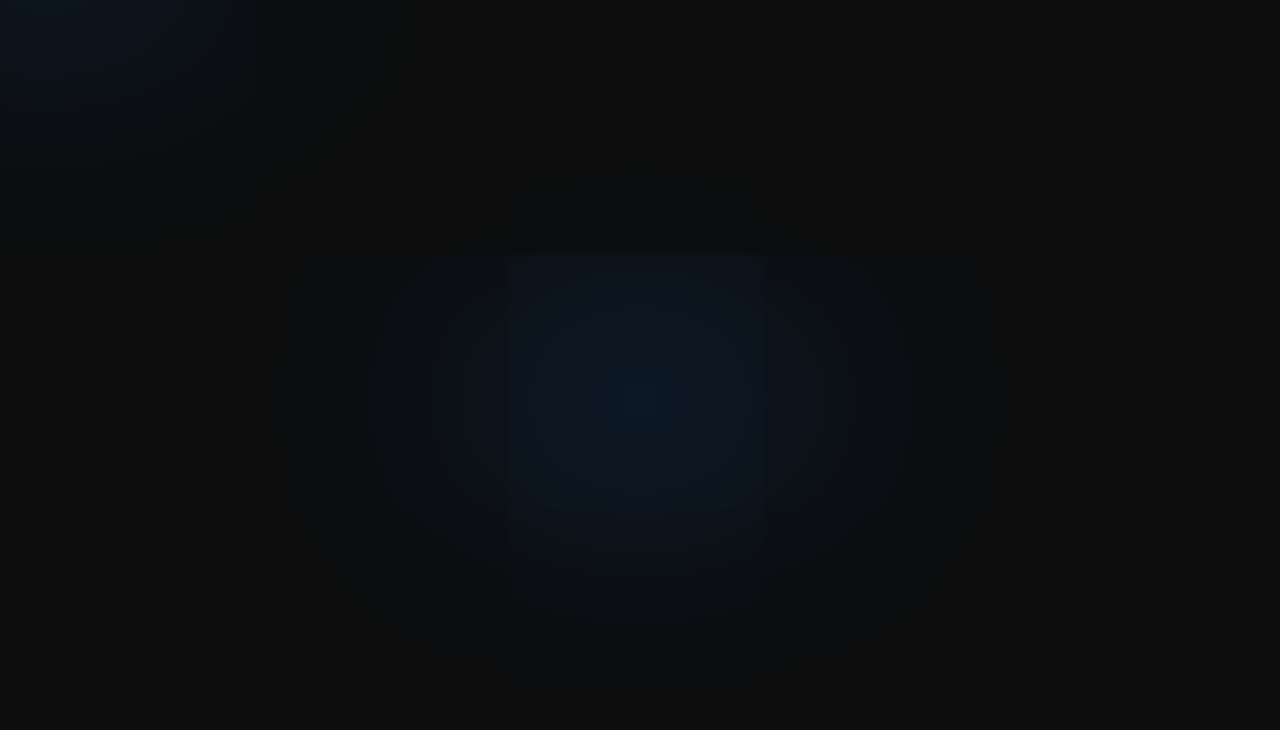
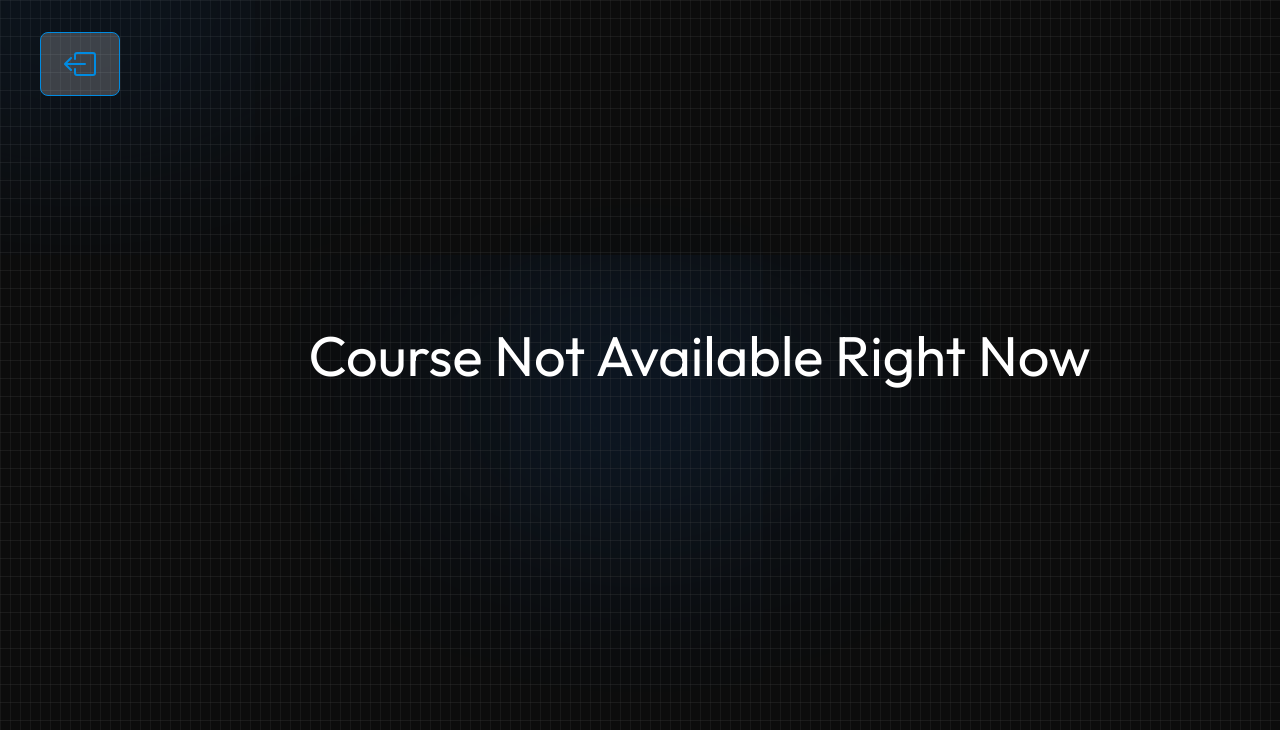
Before and after one commit to emon-shikder2217/Mass-English, a React (Vite) app: page /courses in a window 1280 px wide. Shown: the top 730 px of the page. Built offline with nearby package versions, Linux system fonts and the light colour scheme; a web font is replaced by a local one.

Commit message:
initial commit

```diff
--- a/src/components/Container/Container.css
+++ b/src/components/Container/Container.css
@@ -138,11 +138,17 @@
 
     display: flex;
 
-    margin-top: 35px;
+    margin-top: 32px;
 
     margin-left: 25px;
 
     color: #fff;
+
+}
+
+.head1 {
+
+    margin-left: 15px;
 
 }
 
@@ -155,6 +161,10 @@
     font-weight: 600;
 
     letter-spacing: 1.5px;
+
+    margin-left: 10px;
+
+    margin-top: 9px;
 }
 
 .child1Content p,
@@ -183,3 +193,42 @@
     color: #3db5ff;
 
 }
+
+.bookIcon,
+.goalIcon,
+.micIcon {
+
+    display: flex;
+
+    justify-content: center;
+
+    align-items: center;
+
+    height: 55px;
+
+    width: 63px;
+
+    margin-top: 7px;
+
+    border: 0.8px solid #3db5ff;
+
+    border-radius: 10px;
+
+    color: rgba(194, 82, 255, 0.808);
+
+    font-size: 30px;
+
+    background: rgba( 255, 255, 255, .09 );
+
+    transition: 0.3s ease;
+
+}
+
+
+.bookIcon:hover,
+.goalIcon:hover,
+.micIcon:hover {
+
+    color: #3db5ff;
+
+}
--- a/src/components/Container/Container.jsx
+++ b/src/components/Container/Container.jsx
@@ -1,4 +1,9 @@
+import { BsBookFill } from "react-icons/bs";
+import { FaMicrophoneAlt } from "react-icons/fa";
+import { GoGoal } from "react-icons/go";
 import './container.css';
+
+
 
 const Container = () => {
   return (
@@ -6,7 +11,9 @@
       <div className="parent">
         <div className='child1'>
           <div className="head1">
-            <img src="" alt="logo" />
+            <div className="bookIcon">
+              <BsBookFill />
+            </div>
             <h3>English  <span className='span'>Grammer</span></h3>
           </div>
           <div className="child1Content">
@@ -16,7 +23,9 @@
         </div>
         <div className='child2'>
         <div className="head2">
-            <img src="" alt="logo" />
+            <div className="micIcon">
+            <FaMicrophoneAlt />
+            </div>
             <h3>English  <span className='span'>Spoken</span></h3>
           </div>
           <div className="child2Content">
@@ -25,7 +34,9 @@
         </div>
         <div className='child3'>
         <div className="head2">
-            <img src="" alt="logo" />
+            <div className="goalIcon">
+            <GoGoal />
+            </div>
             <h3>IELTS  <span className='span'>Practice</span></h3>
           </div>
           <div className="child2Content">
--- a/src/pages/About/About.css
+++ b/src/pages/About/About.css
@@ -0,0 +1,93 @@
+
+
+ .about-container {
+
+    height: 220vh;
+
+    background: #0c0c0c;
+
+    display: flex;
+
+    flex-direction: column;
+
+ }
+
+ .about-overlay {
+
+
+
+
+  width: 100%;
+
+  height: 100%;
+
+  background-image: linear-gradient(
+      to right,
+      rgba(79, 79, 79, 0.18) 1.2px,
+      transparent 1px
+    ),
+    linear-gradient(to bottom, rgba(79, 79, 79, 0.228) 1.2px, transparent 1px);
+
+  background-size: 14px 24px;
+
+  mask-image: radial-gradient(
+    ellipse 60% 70% at 50% 0%,
+    black 70%,
+    transparent 100%
+  );
+
+  -webkit-mask-image: radial-gradient(
+    ellipse 60% 50% at 50% 0%,
+    #000 90%,
+    transparent 100%
+  );
+
+  pointer-events: none;
+
+  z-index: 0;
+
+  overflow-y: hidden;
+
+ }
+
+
+ .aboutTutor {
+
+    height: 620px;
+
+    width: 90%;
+
+    position: absolute;
+
+    margin-top: 100px;
+
+    margin-left: 75px;
+
+    border-radius: 12px;
+
+    background: rgba( 255, 255, 255, 0.08 );
+
+    border: 0.8px solid rgba( 255, 255, 255, 0.5 );
+
+    backdrop-filter: blur( -12px );
+
+ }
+
+ .aboutCoaching {
+
+    height: 620px;
+
+    width: 90%;
+
+    margin-top: 880px;
+
+    margin-left: 75px;
+
+    background: rgba( 255, 255, 255, 0.08 );
+
+    border: 0.8px solid rgba( 255, 255, 255, 0.5 );
+
+    position: absolute;
+
+    border-radius: 12px;
+}
--- a/src/pages/About/About.jsx
+++ b/src/pages/About/About.jsx
@@ -1,8 +1,12 @@
-import './About.css';
+import "./About.css";
 
 const About = () => {
   return (
-    <div>About</div>
-  )
-}
+    <div className="about-container">
+      <div className="about-overlay"></div>
+      <div className="aboutTutor"></div>
+      <div className="aboutCoaching"></div>
+    </div>
+  );
+};
 export default About;
--- a/src/pages/Courses/Courses.css
+++ b/src/pages/Courses/Courses.css
@@ -1,7 +1,6 @@
 
 
- body {
-
+.courses-container {
 
    min-height: 100vh;
 
@@ -9,12 +8,13 @@
 
    position: relative;
 
+   overflow: hidden;
+
 }
 
+.courses-container::before {
 
- body::before {
-
-    content: '';
+   content: "";
 
    position: absolute;
 
@@ -22,45 +22,47 @@
 
    width: 20%;
 
-        box-shadow: 0 0 800px 25px #008be1,
-                    0 0 700px 26px #49066E,
-                    0 0 900px 28px #008be1,
-                    0 0 1000px 30px #008be1;
+   box-shadow:
+     0 0 400px 20px #008be1,
+     0 0 350px 22px #49066E,
+     0 0 450px 24px #008be1,
+     0 0 500px 26px #008be1;
 
    opacity: 0.3;
 
    top: 50%;
 
    left: 40%;
+
+   pointer-events: none;
+
 }
 
-
-
- body::after {
+.courses-container::after {
 
    position: absolute;
 
-    content: '';
+   content: "";
 
    height: 0;
 
-    width: 200%;
+   width: 100%;
 
-    box-shadow: 0 0 800px 25px #008be1,
-                0 0 700px 26px #49066E,
-                0 0 900px 28px #008be1,
-                0 0 1000px 30px #008be1;
+   box-shadow:
+     0 0 400px 20px #008be1,
+     0 0 350px 22px #49066E,
+     0 0 450px 24px #008be1,
+     0 0 500px 26px #008be1;
 
-    bottom: 105%;
+   bottom: 100%;
 
    opacity: 0.2;
 
-    right: 85%;
+   right: 80%;
+
+   pointer-events: none;
 
 }
-
-
-
 
 .overlayEffect {
 
@@ -70,45 +72,43 @@
 
    height: 100%;
 
-    background-image: linear-gradient(
+   background-image:
+     linear-gradient(
        to right,
-        rgba(79, 79, 79, 0.18) 1.2px,
+       rgba(79, 79, 79, 0.18) 1px,
        transparent 1px
      ),
-      linear-gradient(to bottom, rgba(79, 79, 79, 0.228) 1.2px, transparent 1px);
+     linear-gradient(
+       to bottom,
+       rgba(79, 79, 79, 0.228) 1px,
+       transparent 1px
+     );
 
-    background-size: 14px 24px;
-
-
-
+   background-size: 10px 18px;
 
    pointer-events: none;
 
    z-index: 0;
 
-    overflow-y: hidden;
-
-
 }
 
 .courseTitle {
 
-    font-size:  50px;
+   font-size: 3rem;
 
    font-weight: 400;
 
-    font-family: 'outfit', sans-serif;
+   font-family: "Outfit", sans-serif;
 
    color: #fff;
 
-    margin-top: 280px;
+  transform: translate(13%, 90%);
 
-    margin-left: 410px;
+  text-align: center;
+
 
 
 }
-
-
 
 .backArrow {
 
@@ -118,27 +118,174 @@
 
    align-items: center;
 
-    height: 60px;
+   height: 4rem;
 
-    width: 80px;
+   width: 5rem;
 
    border: 0.8px solid #008be1;
 
    border-radius: 8px;
 
-    background: rgba( 255, 255, 255, 0.2 );
+   background: rgba(255, 255, 255, 0.2);
 
+   margin: 2rem;
 
-    margin-left: 30px;
+   font-size: 2rem;
 
-    margin-top: 25px;
+   color: #008be1;
 
-    cursor: pointer;
+   text-decoration: none;
+
+   position: relative;
+
+   z-index: 1;
+
+   transition: all 0.2s ease;
 
 }
 
 .backArrow:hover {
 
-    cursor: pointer;
+   background: rgba(255, 255, 255, 0.3);
+
+   border-color: #00aaff;
+
+   transform: scale(1.05);
 
 }
+
+@media screen and (max-width: 600px) {
+
+   .courses-container::before {
+
+     width: 50%;
+
+     box-shadow:
+       0 0 200px 15px #008be1,
+       0 0 175px 16px #49066E,
+       0 0 225px 18px #008be1,
+       0 0 250px 20px #008be1;
+
+     left: 25%;
+
+   }
+
+   .courses-container::after {
+
+     width: 150%;
+
+     box-shadow:
+       0 0 200px 15px #008be1,
+       0 0 175px 16px #49066E,
+       0 0 225px 18px #008be1,
+       0 0 250px 20px #008be1;
+
+     right: 50%;
+
+   }
+
+   .overlayEffect {
+
+     background-size: 8px 14px;
+
+   }
+
+   .courseTitle {
+
+     font-size: 1.8rem;
+
+     margin: 15vh 3vw;
+
+   }
+
+   .backArrow {
+
+     height: 3rem;
+
+     width: 3.5rem;
+
+     font-size: 1.5rem;
+
+     margin: 1rem;
+
+   }
+
+}
+
+@media screen and (min-width: 601px) and (max-width: 1024px) {
+
+   .courses-container::before {
+
+     width: 30%;
+
+     box-shadow:
+       0 0 300px 18px #008be1,
+       0 0 250px 20px #49066E,
+       0 0 350px 22px #008be1,
+       0 0 400px 24px #008be1;
+
+     left: 35%;
+
+   }
+
+   .courses-container::after {
+
+     width: 120%;
+
+     right: 70%;
+
+   }
+
+   .overlayEffect {
+
+     background-size: 10px 16px;
+
+   }
+
+   .courseTitle {
+
+     font-size: 2.5rem;
+
+     margin: 18vh 4vw;
+
+   }
+
+   .backArrow {
+
+     height: 3.5rem;
+
+     width: 4.5rem;
+
+     font-size: 1.8rem;
+
+     margin: 1.5rem;
+
+   }
+
+}
+
+@media screen and (min-width: 1025px) {
+
+   .courseTitle {
+
+     font-size: 3.5rem;
+
+     margin: 20vh 15vw;
+
+     text-align: left;
+
+   }
+
+   .backArrow {
+
+     height: 4rem;
+
+     width: 5rem;
+
+     font-size: 2rem;
+
+     margin: 2rem 2rem 2rem 2.5rem;
+
+   }
+
+}
--- a/src/pages/Courses/Courses.jsx
+++ b/src/pages/Courses/Courses.jsx
@@ -1,18 +1,18 @@
 import "./Courses.css";
-import { FaArrowLeft } from "react-icons/fa";
+import { BsBoxArrowLeft } from "react-icons/bs";
+import { Link } from "react-router-dom";
+import React from "react";
 
 const Courses = () => {
   return (
-    <>
-      <body>
-        <div className="overlayEffect">
-          <button className="backArrow">
-          <FaArrowLeft />
-          </button>
-          <h1 className="courseTitle">Course Not Available right Now</h1>
-        </div>
-      </body>
-    </>
+    <div className="courses-container">
+      <div className="overlayEffect"></div>
+      <Link to="/" className="backArrow">
+        <BsBoxArrowLeft />
+      </Link>
+      <h1 className="courseTitle">Course Not Available Right Now</h1>
+    </div>
   );
 };
+
 export default Courses;
```
Lines whose indentation alone changed are shown as unchanged.
